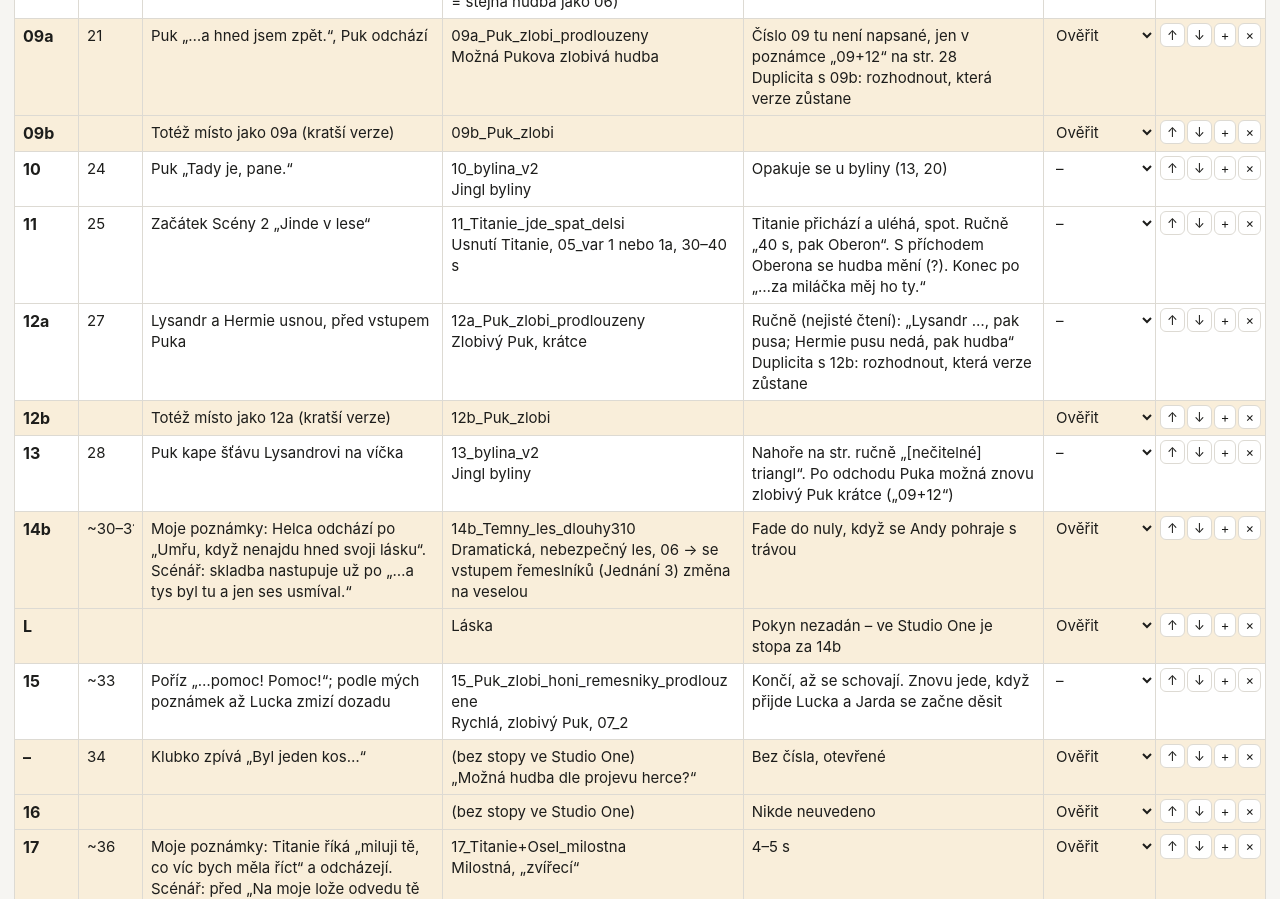
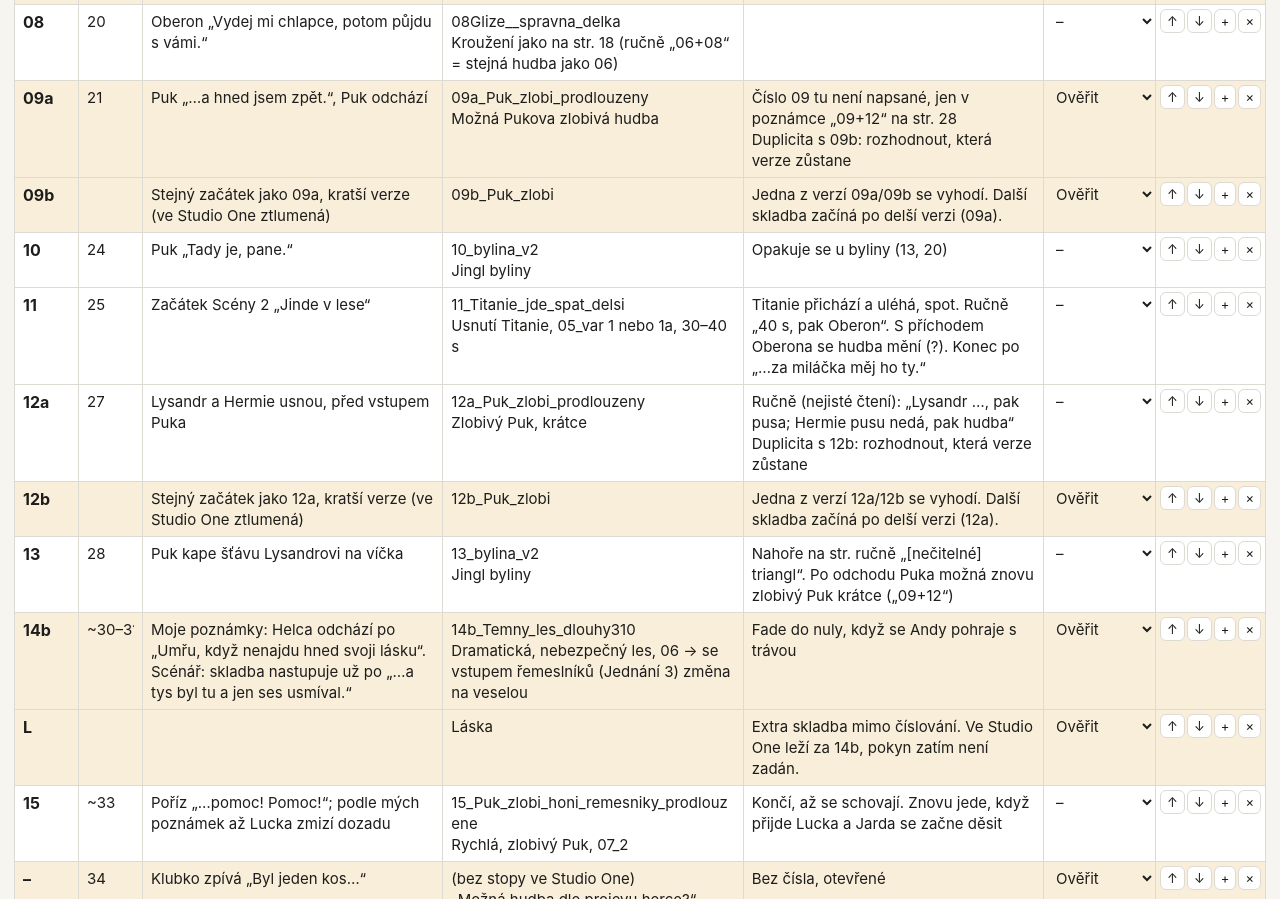
Before and after one commit to Dirtysaurus/Sokol, a plain HTML site: page zvuk/index.html in a window 1280 px wide. Shown: the part 781-1680 px from the top of the page. Drawn offline with Linux system fonts and the light colour scheme.

Commit message:
Cue list: duplicity na stejném začátku, alternativy 29b/32a a nepoužité xx na konci
Co-Authored-By: Claude Sonnet 5.5 <noreply@anthropic.com>

```diff
--- a/zvuk/index.html
+++ b/zvuk/index.html
@@ -109,10 +109,11 @@ const DEFAULT = {
     'Nečitelné ruční poznámky: cue 12 (Lysandr/Hermie), cue 13 („… triangl“), cue 21 (kdo zvoní). PUK Round 2 je na str. 43, která není vyfocená.',
     '',
     'Označení cue = označení skladby ve Studio One (značka a název stopy), pořadí řádků = pořadí na časové ose. Původní čísla z režijní knihy u cue 01–04 jsou o jedna posunutá (01a a 01b jsou dvě skladby) a jsou uvedená v poznámce. Řádky se stavem Ověřit: přiřazení stopy k textu cue je odhad nebo pokyn není zadán. Duplicity (09a/b, 12a/b, 29/29b, 32a/b) se rozhodnou později. Řádky bez stopy ve Studio One jsou označené.',
+    'Označení cue = označení skladby ve Studio One (značka a název stopy), pořadí řádků = pořadí na časové ose. Původní čísla z režijní knihy u cue 01–04 jsou o jedna posunutá (01a a 01b jsou dvě skladby) a jsou uvedená v poznámce. Řádky se stavem Ověřit: přiřazení stopy k textu cue je odhad nebo pokyn není zadán. Duplicity (09a/b, 12a/b, 29/29b, 32a/b) leží ve Studio One na stejném začátku, delší verze určuje, kdy začne další skladba, kratší je ztlumená a jedna z nich se později vyhodí. Skladby xx jsou nepoužité a leží za závěrem. Řádky bez stopy ve Studio One jsou označené.',
     'Tracky uvedené ve scénáři: 04_prichod Puka (05), 04a full (06), 05_var 1 / 1a (11), 06 (14), 07_2 (15), 08 (21).'
   ].join('\n'),
   cues: [
-    ["01a","","Začátek představení, pouští zvukař","01a_Uvod","Režijní kniha: cue 01",""],
+    ["01a","","Začátek představení, pouští zvukař","01a_Uvod","01a a 01b jsou dvě různé skladby za sebou (možná se později sloučí do jednoho řádku)\nRežijní kniha: cue 01",""],
     ["01b","","Hned po 01","01b_Uvod","Fade, až všichni zmizí ze scény\nRežijní kniha: cue 02",""],
     ["02","","Helca se podívá na Denisu","02_Cinknuti\nCinknutí","Režijní kniha: cue 03",""],
     ["03","","Při odchodu","03_Bubny\nBubny","Michal zastaví gestem\nRežijní kniha: cue 04",""],
@@ -122,14 +123,14 @@ const DEFAULT = {
     ["07","~19","Moje poznámky: Markéta vyskočí.\nScénář: po Titanii „Nedám ho ani za království víl.“","07_klidna_Titanie\nJemná, možná indický motiv (?)","","overit"],
     ["08","20","Oberon „Vydej mi chlapce, potom půjdu s vámi.“","08Glize__spravna_delka\nKroužení jako na str. 18 (ručně „06+08“ = stejná hudba jako 06)","",""],
     ["09a","21","Puk „…a hned jsem zpět.“, Puk odchází","09a_Puk_zlobi_prodlouzeny\nMožná Pukova zlobivá hudba","Číslo 09 tu není napsané, jen v poznámce „09+12“ na str. 28\nDuplicita s 09b: rozhodnout, která verze zůstane","overit"],
-    ["09b","","Totéž místo jako 09a (kratší verze)","09b_Puk_zlobi","","overit"],
+    ["09b","","Stejný začátek jako 09a, kratší verze (ve Studio One ztlumená)","09b_Puk_zlobi","Jedna z verzí 09a/09b se vyhodí. Další skladba začíná po delší verzi (09a).","overit"],
     ["10","24","Puk „Tady je, pane.“","10_bylina_v2\nJingl byliny","Opakuje se u byliny (13, 20)",""],
     ["11","25","Začátek Scény 2 „Jinde v lese“","11_Titanie_jde_spat_delsi\nUsnutí Titanie, 05_var 1 nebo 1a, 30–40 s","Titanie přichází a uléhá, spot. Ručně „40 s, pak Oberon“. S příchodem Oberona se hudba mění (?). Konec po „…za miláčka měj ho ty.“",""],
     ["12a","27","Lysandr a Hermie usnou, před vstupem Puka","12a_Puk_zlobi_prodlouzeny\nZlobivý Puk, krátce","Ručně (nejisté čtení): „Lysandr …, pak pusa; Hermie pusu nedá, pak hudba“\nDuplicita s 12b: rozhodnout, která verze zůstane",""],
-    ["12b","","Totéž místo jako 12a (kratší verze)","12b_Puk_zlobi","","overit"],
+    ["12b","","Stejný začátek jako 12a, kratší verze (ve Studio One ztlumená)","12b_Puk_zlobi","Jedna z verzí 12a/12b se vyhodí. Další skladba začíná po delší verzi (12a).","overit"],
     ["13","28","Puk kape šťávu Lysandrovi na víčka","13_bylina_v2\nJingl byliny","Nahoře na str. ručně „[nečitelné] triangl“. Po odchodu Puka možná znovu zlobivý Puk krátce („09+12“)",""],
     ["14b","~30–31","Moje poznámky: Helca odchází po „Umřu, když nenajdu hned svoji lásku“.\nScénář: skladba nastupuje už po „…a tys byl tu a jen ses usmíval.“","14b_Temny_les_dlouhy310\nDramatická, nebezpečný les, 06 → se vstupem řemeslníků (Jednání 3) změna na veselou","Fade do nuly, když se Andy pohraje s trávou","overit"],
-    ["L","","","Láska","Pokyn nezadán – ve Studio One je stopa za 14b","overit"],
+    ["L","","","Láska","Extra skladba mimo číslování. Ve Studio One leží za 14b, pokyn zatím není zadán.","overit"],
     ["15","~33","Poříz „…pomoc! Pomoc!“; podle mých poznámek až Lucka zmizí dozadu","15_Puk_zlobi_honi_remesniky_prodlouzene\nRychlá, zlobivý Puk, 07_2","Končí, až se schovají. Znovu jede, když přijde Lucka a Jarda se začne děsit",""],
     ["–","34","Klubko zpívá „Byl jeden kos…“","(bez stopy ve Studio One)\n„Možná hudba dle projevu herce?“","Bez čísla, otevřené","overit"],
     ["16","","","(bez stopy ve Studio One)","Nikde neuvedeno","overit"],
@@ -151,10 +152,14 @@ const DEFAULT = {
     ["27a","","Theseus „…má paní poslechne si koncert psů.“","27a_ptaci\nPsi z repra + zvuk lesa","Se změnou světla\nPsi (27b) jsou zvlášť v dalším řádku",""],
     ["27b","","","27b_psi","Pokyn nezadán – viz 27a","overit"],
     ["28","75","„Umírám, rám, rám, rám.“","28_Minotaur’s Boxing Pulse\nPíseň Hare rama (choreo)","Přeškrtnuto velkým X, asi zrušeno. Číslo 28 není potvrzené","overit"],
-    ["29","77","Theseus „A teď ten bergamský tanec.“ (Patrik)","29_Pukova_pisen_Market_v1 (alternativa 29b_Pukova_pisen_vys)\nModerní tanec / rap se slovy ke SNU","Pak ve scénáři bez čísla: změna na jemný lesní motiv (?)","overit"],
+    ["29","77","Theseus „A teď ten bergamský tanec.“ (Patrik)","29_Pukova_pisen_Market_v1\nModerní tanec / rap se slovy ke SNU","Pak ve scénáři bez čísla: změna na jemný lesní motiv (?)","overit"],
+    ["29b","","Stejný začátek jako 29 (alternativa, ve Studio One ztlumená)","29b_Pukova_pisen_vys","Jedna z verzí 29/29b se vyhodí.","overit"],
     ["30","77","Při odchodu herců, když zůstanou jen páry","30_Milenci\nKlidná hudba (Puk pozoruje páry)","Fade podle Markéty. Scénář: konec hudby, až odejdou všichni","overit"],
     ["31","~78","Puk „…abych zametl koštětem.“, na začátku zametání","31_Titanie+Oberon_tanec\nAmbient","Běží přes píseň Oberona a Titanie („hudba tanec O+T, ale oni netančí“), končí na zhasnutí u „nebezpečí“",""],
-    ["32b","79","Hned na „…mnohem víc než nebezpečí.“","32b_Zaver (alternativa 32a_Zaver)\nSkok na další skladbu, mění se v hudbu z úvodu","Ručně „hudba → spot žebřík“",""]
+    ["32b","79","Hned na „…mnohem víc než nebezpečí.“","32b_Zaver\nSkok na další skladbu, mění se v hudbu z úvodu","Ručně „hudba → spot žebřík“",""],
+    ["32a","","Stejný začátek jako 32b (kratší alternativa, ve Studio One ztlumená)","32a_Zaver","Jedna z verzí 32a/32b se vyhodí.","overit"],
+    ["xx","","","xx_Oberon_angry sad","Nepoužitá skladba, ve Studio One za závěrem a ztlumená",""],
+    ["xx","","","xx_Oberon_general_theme","Nepoužitá skladba, ve Studio One za závěrem a ztlumená",""]
   ].map(([cue, str, go, hudba, konec, stav]) => ({cue, str, go, hudba, konec, stav}))
 };
 
```
